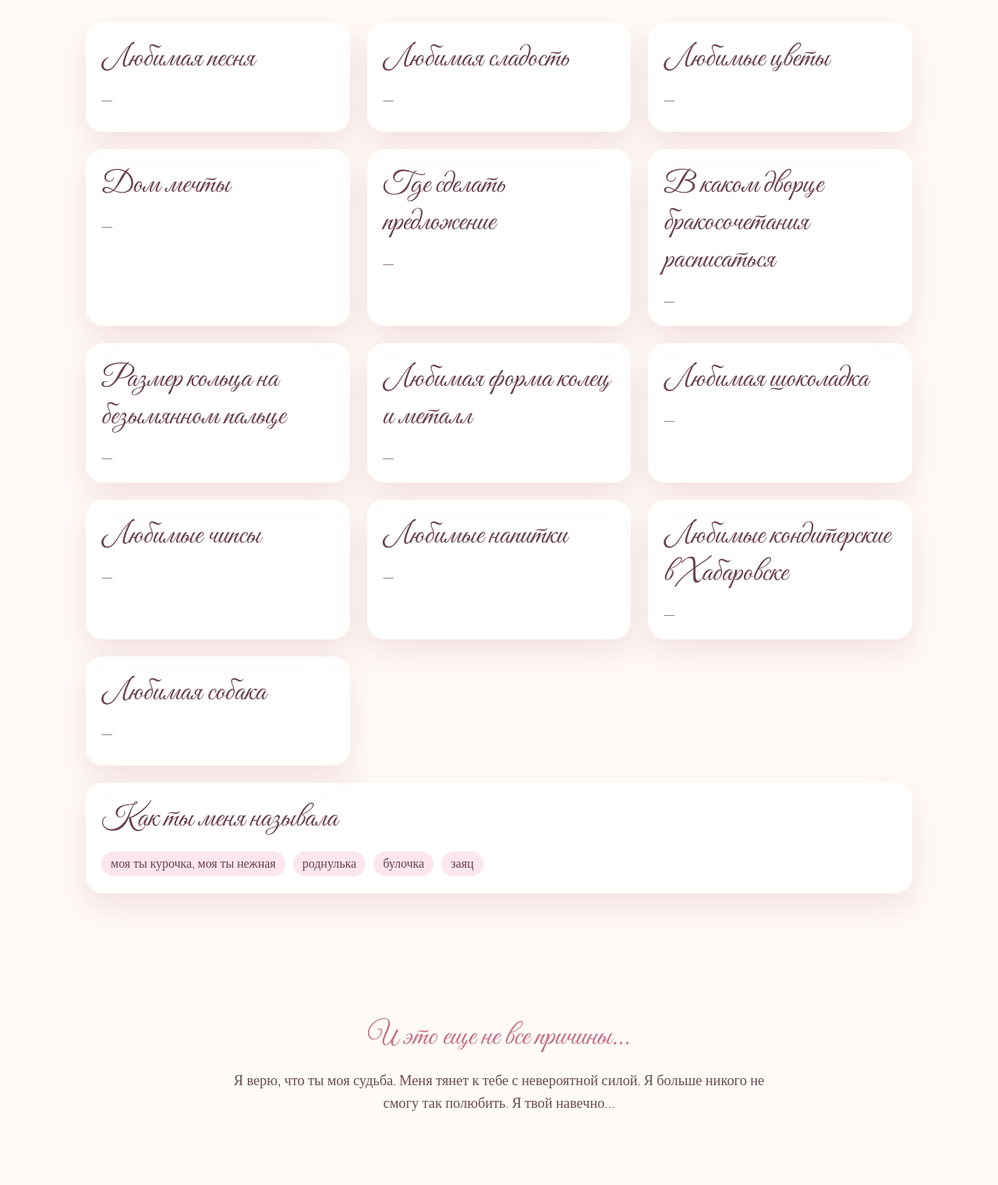
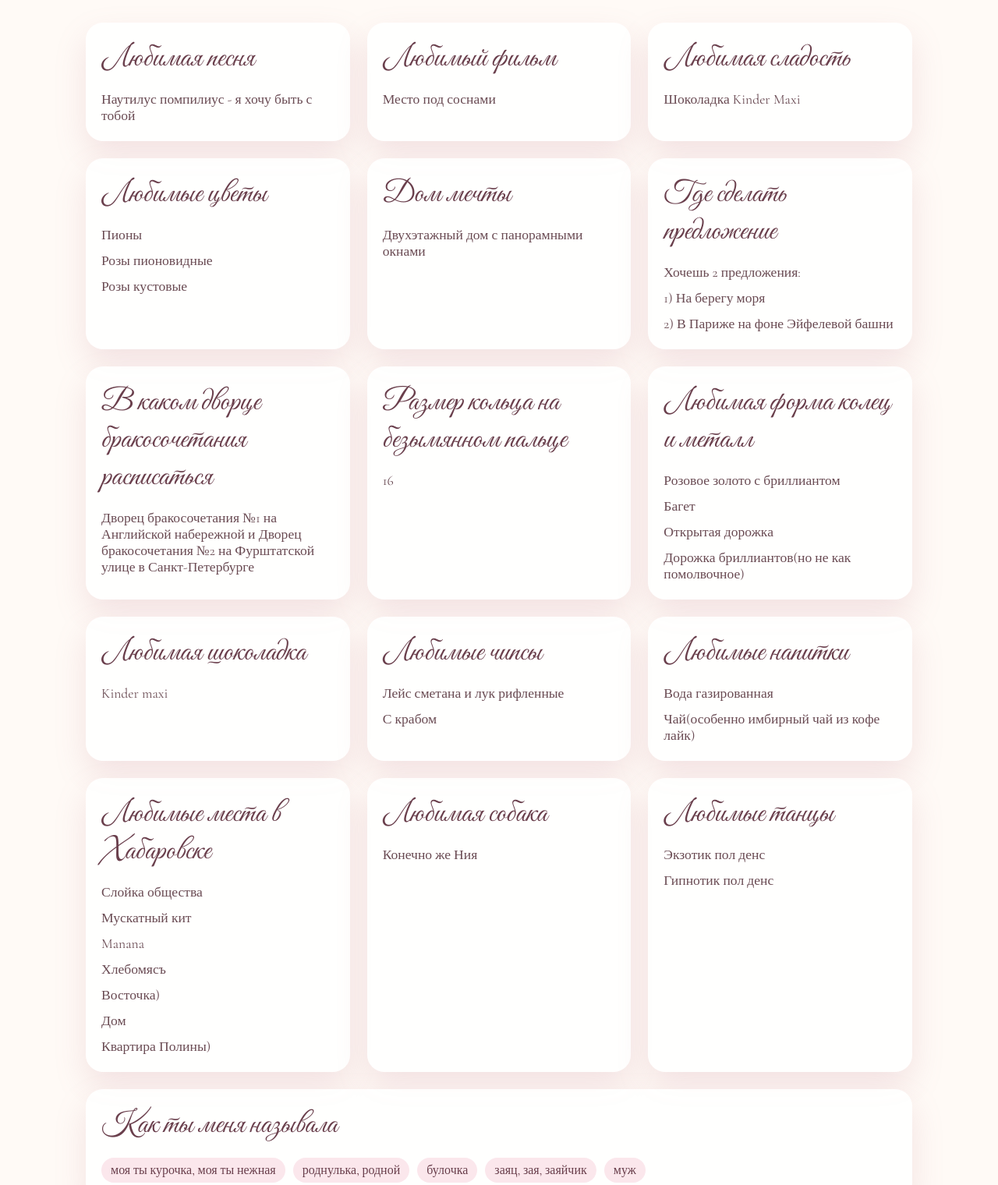
Before and after one commit to lxrdrgnbrn/victoria-love, a plain HTML site: page index.html in a window 1280 px wide. Shown: the part 9306-10826 px from the top of the page at 78% size. Drawn offline with nearby package versions, Linux system fonts and the light colour scheme.

Commit message:
Добавить любимый фильм, фразы и танцы

```diff
--- a/index.html
+++ b/index.html
@@ -249,63 +249,97 @@
       <div class="favorites-grid">
         <div class="favorite-card">
           <h3>Любимая песня</h3>
-          <p class="favorite-value">—</p>
+          <p class="favorite-value">Наутилус помпилиус - я хочу быть с тобой</p>
+        </div>
+        <div class="favorite-card">
+          <h3>Любимый фильм</h3>
+          <p class="favorite-value">Место под соснами</p>
         </div>
         <div class="favorite-card">
           <h3>Любимая сладость</h3>
-          <p class="favorite-value">—</p>
+          <p class="favorite-value">Шоколадка Kinder Maxi</p>
         </div>
         <div class="favorite-card">
           <h3>Любимые цветы</h3>
-          <p class="favorite-value">—</p>
+          <p class="favorite-value">Пионы</p>
+          <p class="favorite-value">Розы пионовидные</p>
+          <p class="favorite-value">Розы кустовые</p>
         </div>
         <div class="favorite-card">
           <h3>Дом мечты</h3>
-          <p class="favorite-value">—</p>
+          <p class="favorite-value">Двухэтажный дом с панорамными окнами</p>
         </div>
         <div class="favorite-card">
           <h3>Где сделать предложение</h3>
-          <p class="favorite-value">—</p>
+          <p class="favorite-value">Хочешь 2 предложения:</p>
+          <p class="favorite-value">1) На берегу моря</p>
+          <p class="favorite-value">2) В Париже на фоне Эйфелевой башни</p>
         </div>
         <div class="favorite-card">
           <h3>В каком дворце бракосочетания расписаться</h3>
-          <p class="favorite-value">—</p>
+          <p class="favorite-value">Дворец бракосочетания №1 на Английской набережной и Дворец бракосочетания №2 на Фурштатской улице в Санкт-Петербурге</p>
         </div>
         <div class="favorite-card">
           <h3>Размер кольца на безымянном пальце</h3>
-          <p class="favorite-value">—</p>
+          <p class="favorite-value">16</p>
         </div>
         <div class="favorite-card">
           <h3>Любимая форма колец и металл</h3>
-          <p class="favorite-value">—</p>
+          <p class="favorite-value">Розовое золото с бриллиантом</p>
+          <p class="favorite-value">Багет</p>
+          <p class="favorite-value">Открытая дорожка</p>
+          <p class="favorite-value">Дорожка бриллиантов(но не как помолвочное)</p>
         </div>
         <div class="favorite-card">
           <h3>Любимая шоколадка</h3>
-          <p class="favorite-value">—</p>
+          <p class="favorite-value">Kinder maxi</p>
         </div>
         <div class="favorite-card">
           <h3>Любимые чипсы</h3>
-          <p class="favorite-value">—</p>
+          <p class="favorite-value">Лейс сметана и лук рифленные</p>
+          <p class="favorite-value">С крабом</p>
         </div>
         <div class="favorite-card">
           <h3>Любимые напитки</h3>
-          <p class="favorite-value">—</p>
+          <p class="favorite-value">Вода газированная</p>
+          <p class="favorite-value">Чай(особенно имбирный чай из кофе лайк)</p>
         </div>
         <div class="favorite-card">
-          <h3>Любимые кондитерские в Хабаровске</h3>
-          <p class="favorite-value">—</p>
+          <h3>Любимые места в Хабаровске</h3>
+          <p class="favorite-value">Слойка общества</p>
+          <p class="favorite-value">Мускатный кит</p>
+          <p class="favorite-value">Manana</p>
+          <p class="favorite-value">Хлебомясъ</p>
+          <p class="favorite-value">Восточка)</p>
+          <p class="favorite-value">Дом</p>
+          <p class="favorite-value">Квартира Полины)</p>
         </div>
         <div class="favorite-card">
           <h3>Любимая собака</h3>
-          <p class="favorite-value">—</p>
+          <p class="favorite-value">Конечно же Ния</p>
+        </div>
+        <div class="favorite-card">
+          <h3>Любимые танцы</h3>
+          <p class="favorite-value">Экзотик пол денс</p>
+          <p class="favorite-value">Гипнотик пол денс</p>
         </div>
         <div class="favorite-card wide">
           <h3>Как ты меня называла</h3>
           <div class="favorite-tags">
             <span>моя ты курочка, моя ты нежная</span>
-            <span>роднулька</span>
+            <span>роднулька, родной</span>
             <span>булочка</span>
-            <span>заяц</span>
+            <span>заяц, зая, заяйчик</span>
+            <span>муж</span>
+          </div>
+        </div>
+        <div class="favorite-card wide">
+          <h3>Твои любимые мной фразы</h3>
+          <div class="favorite-tags">
+            <span>Зарядка Дабстеп блять танцует</span>
+            <span>моя ты курочка, моя ты нежная</span>
+            <span>Ты такой умный дядька</span>
+            <span>Салам Алейкум браттт</span>
           </div>
         </div>
       </div>
```
